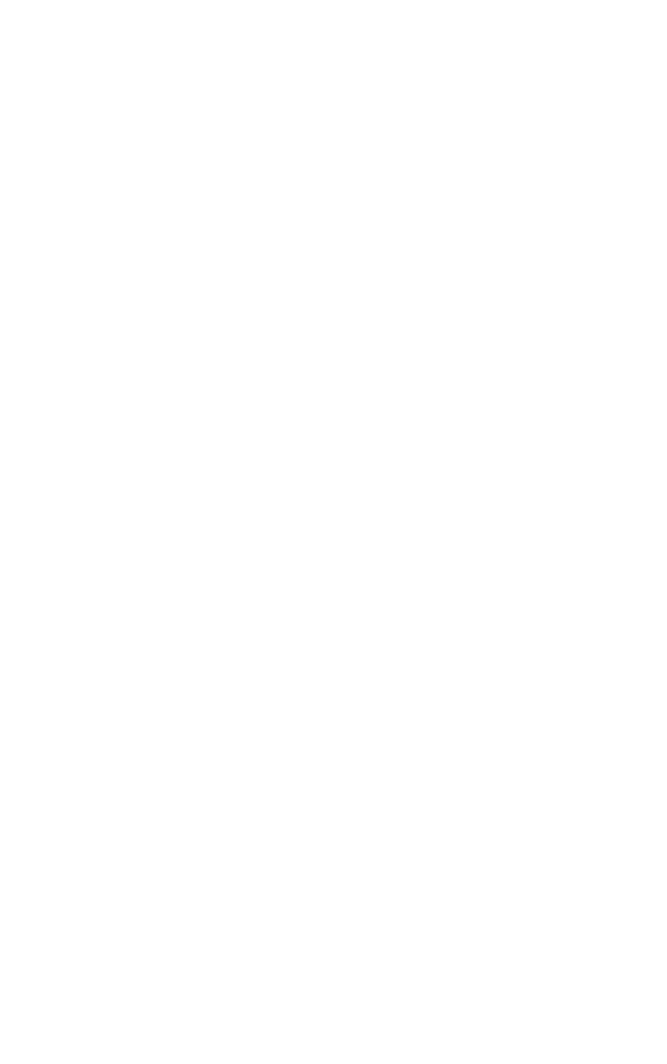
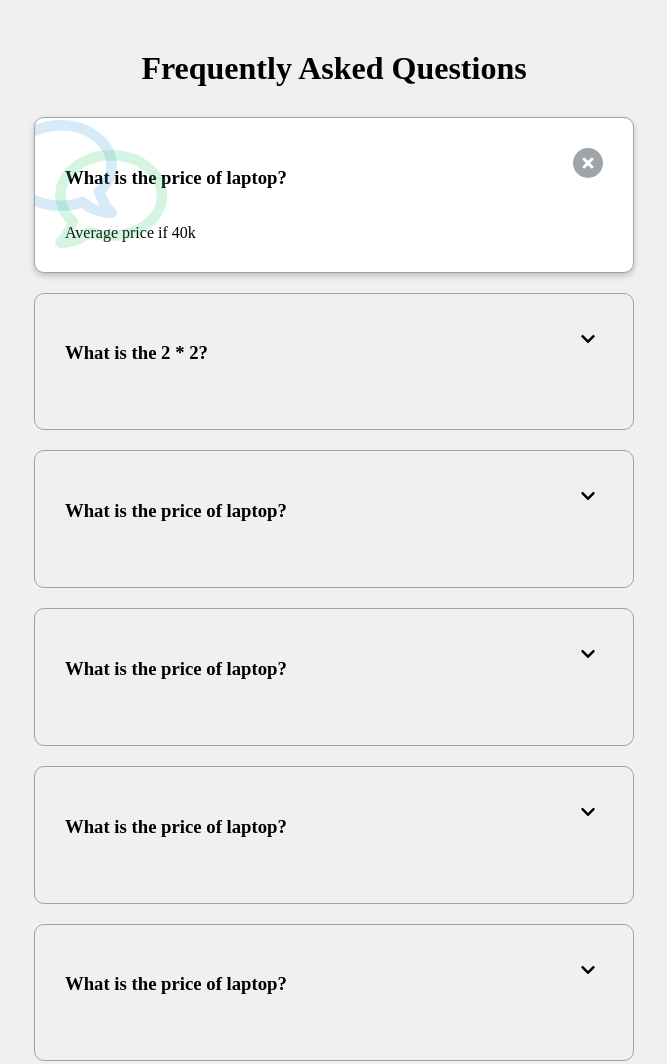
Before and after one commit to syed1006/html-css-projects, a plain HTML site: page 12-FAQ collapse/index.html in a window 1280 px wide. Shown: the top 1064 px of the page, without its empty margins (306-973 px from the left). Before the commit the page ends 800 px from the top, so only its background shows below. Drawn offline with Linux system fonts and the light colour scheme; a web font is replaced by a local one.

Commit message:
FAQ collapse completed

```diff
--- a/12-FAQ collapse/index.html
+++ b/12-FAQ collapse/index.html
@@ -5,9 +5,69 @@
     <meta http-equiv="X-UA-Compatible" content="IE=edge">
     <meta name="viewport" content="width=device-width, initial-scale=1.0">
     <title>FAQ collapse</title>
+    <link rel="stylesheet" href="https://cdnjs.cloudflare.com/ajax/libs/font-awesome/5.14.0/css/all.min.css" integrity="sha512-1PKOgIY59xJ8Co8+NE6FZ+LOAZKjy+KY8iq0G4B3CyeY6wYHN3yt9PW0XpSriVlkMXe40PTKnXrLnZ9+fkDaog==" crossorigin="anonymous" />
     <link rel="stylesheet" href="style.css">
 </head>
 <body>
+    <h1>Frequently Asked Questions</h1>
+    <div class="faq-container">
+        <div class="faq active">
+            <h3 class="faq-title">What is the price of laptop?</h3>
+            <p class="faq-text">Average price if 40k</p>
+            <button class="faq-toggle">
+                <i class="fas fa-chevron-down"></i>
+                <i class="fas fa-times"></i>
+            </button>
+        </div>
+        <div class="faq">
+            <h3 class="faq-title">What is the 2 * 2?</h3>
+            <p class="faq-text">4</p>
+            <button class="faq-toggle">
+                <i class="fas fa-chevron-down"></i>
+                <i class="fas fa-times"></i>
+            </button>
+        </div>
+        <div class="faq">
+            <h3 class="faq-title">What is the price of laptop?</h3>
+            <p class="faq-text">Average price if 40k</p>
+            <button class="faq-toggle">
+                <i class="fas fa-chevron-down"></i>
+                <i class="fas fa-times"></i>
+            </button>
+        </div>
+        <div class="faq">
+            <h3 class="faq-title">What is the price of laptop?</h3>
+            <p class="faq-text">Average price if 40k</p>
+            <button class="faq-toggle">
+                <i class="fas fa-chevron-down"></i>
+                <i class="fas fa-times"></i>
+            </button>
+        </div>
+        <div class="faq">
+            <h3 class="faq-title">What is the price of laptop?</h3>
+            <p class="faq-text">Average price if 40k</p>
+            <button class="faq-toggle">
+                <i class="fas fa-chevron-down"></i>
+                <i class="fas fa-times"></i>
+            </button>
+        </div>
+        <div class="faq">
+            <h3 class="faq-title">What is the price of laptop?</h3>
+            <p class="faq-text">Average price if 40k</p>
+            <button class="faq-toggle">
+                <i class="fas fa-chevron-down"></i>
+                <i class="fas fa-times"></i>
+            </button>
+        </div>
+        <div class="faq">
+            <h3 class="faq-title">What is the price of laptop?</h3>
+            <p class="faq-text">Average price if 40k</p>
+            <button class="faq-toggle">
+                <i class="fas fa-chevron-down"></i>
+                <i class="fas fa-times"></i>
+            </button>
+        </div>
+    </div>
     <script src="script.js"></script>
 </body>
 </html>
--- a/12-FAQ collapse/script.js
+++ b/12-FAQ collapse/script.js
@@ -0,0 +1,7 @@
+const btns = document.querySelectorAll('.faq-toggle');
+
+btns.forEach(btn => {
+    btn.addEventListener('click', ()=>{
+        btn.parentElement.classList.toggle('active');
+    });
+});
--- a/12-FAQ collapse/style.css
+++ b/12-FAQ collapse/style.css
@@ -1,4 +1,4 @@
-@import url('https://fonts.googleapis.com/css2?family=muli&display=swap');
+@import url('https://fonts.googleapis.com/css2?family=Muli&display=swap');
 
 *{
     box-sizing: border-box;
@@ -6,10 +6,102 @@
 
 body{
     font-family: 'Muli', 'sans-serif';
+    background-color: #f0f0f0;
+}
+
+h1{
+    margin: 50px 0 30px;
+    text-align: center;
+}
+
+.faq-container{
+    max-width: 600px;
+    margin: 0 auto;
+}
+
+.faq{
+    background-color: transparent;
+    border: 1px solid #9fa4a8;
+    border-radius: 10px;
+    margin: 20px 0;
+    padding: 30px;
+    position: relative;
+    overflow: hidden;
+    transition: 0.3s ease;
+}
+
+.faq.active{
+    background-color: #fff;
+    box-shadow: 0 3px 6px rgba(0, 0, 0, 0.1), 0 3px 6px rgba(0, 0, 0, 0.1);
+}
+
+.faq.active::before,
+.faq.active::after{
+    content: '\f075';
+    font-family: 'Font Awesome 5 Free';
+    color: #2ecc71;
+    font-size: 7rem;
+    opacity: 0.2;
+    position: absolute;
+    top: 20px;
+    left: 20px;
+    z-index: 0;
+}
+
+.faq.active::before{
+    color: #3498db;
+    top: -10px;
+    left: -30px;
+    transform: rotateY(180deg);
+}
+
+.faq-title{
+    margin-bottom: 35px;
+}
+
+.faq-text{
+    display: none;
+    margin: 30px 0 0;
+}
+
+.faq.active .faq-text{
+    display: block;
+}
+
+.faq-toggle{
+    background-color: transparent;
+    border: none;
+    cursor: pointer;
     display: flex;
+    align-items: center;
     justify-content: center;
-    align-items: center;
-    height: 100vh;
-    overflow: hidden;
-    margin: 0;
+    font-size: 1rem;
+    padding: 0;
+    position: absolute;
+    top: 30px;
+    right: 30px;
+    height: 30px;
+    width: 30px;
+    border-radius: 50%;
 }
+
+.faq-toggle:focus{
+    outline: none;
+}
+
+.faq.active .faq-toggle{
+    background-color: #9fa4a8;
+}
+
+.faq-toggle .fa-times{
+    display: none;
+}
+
+.faq.active .faq-toggle .fa-times{
+    display: inline-block;
+    color: #fff;
+}
+
+.faq.active .faq-toggle .fa-chevron-down{
+    display: none;
+}
```
